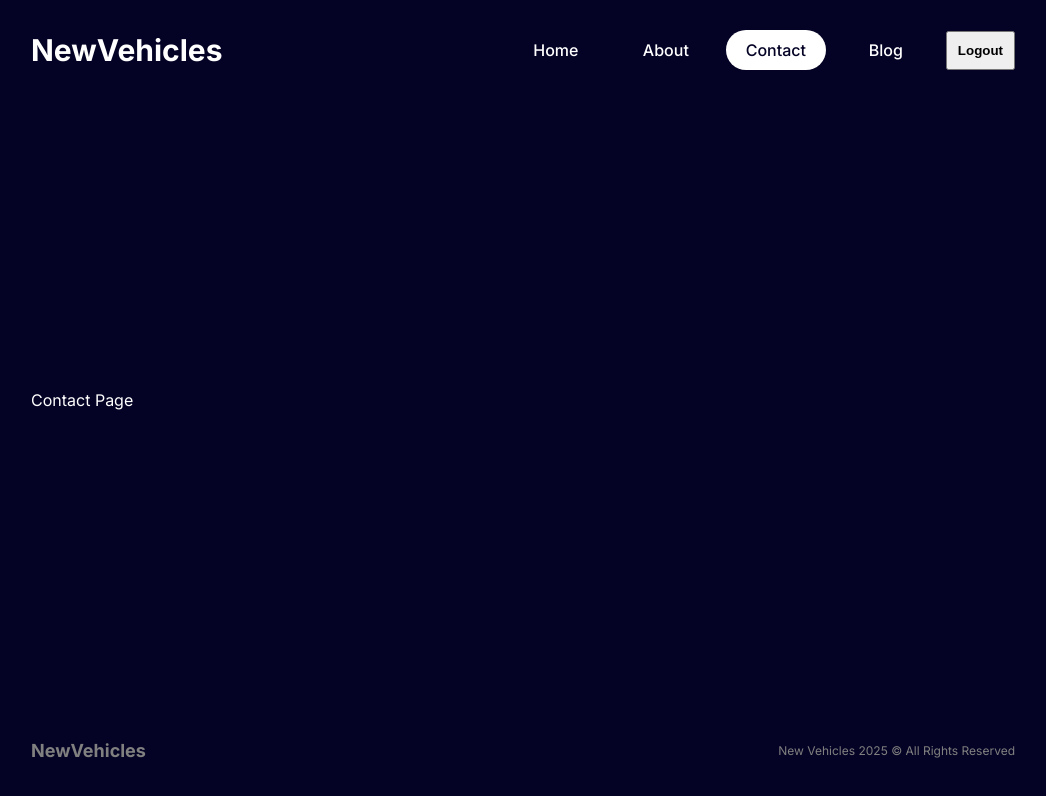
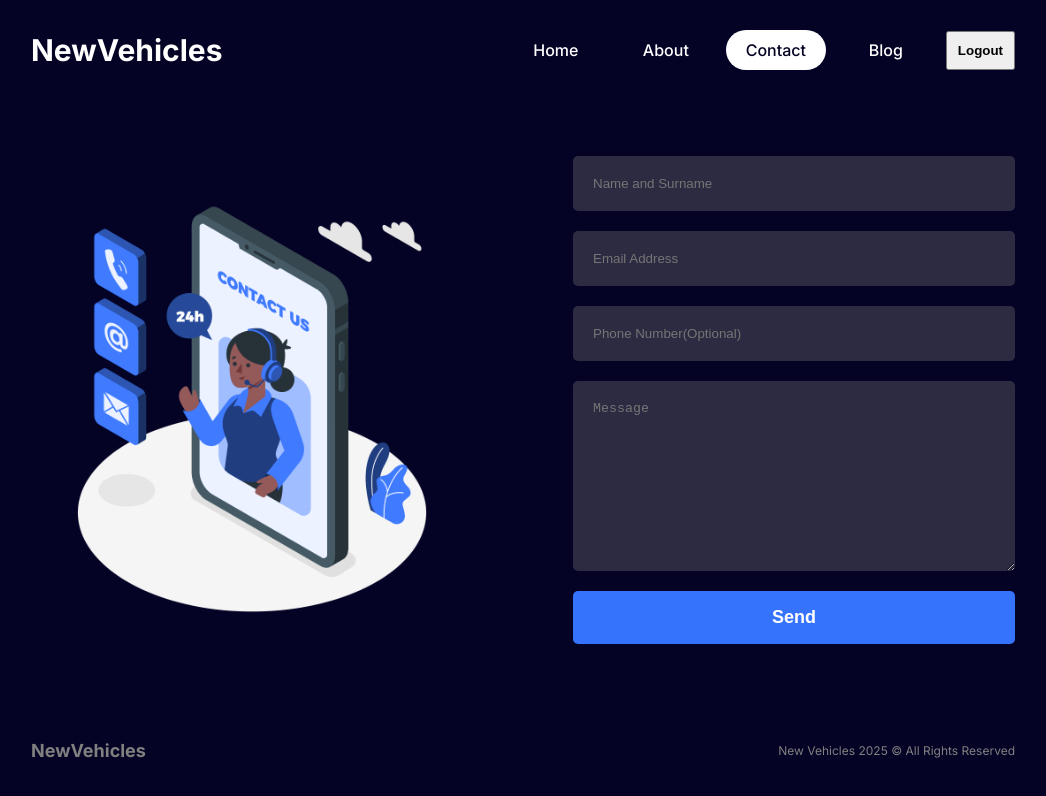
Before and after one commit to AminduBhashana/vehicle-blog-posts-site-next.js, a Next.js app: page /contact in a window 1280 px wide. Shown: the top 796 px of the page, without its empty margins (117-1163 px from the left). Built offline with nearby package versions, Linux system fonts and the light colour scheme.

Commit message:
create contact us page

```diff
--- /dev/null
+++ b/src/app/contact/contact.module.css
@@ -0,0 +1,46 @@
+.container{
+    display: flex;
+    align-items: center;
+    gap: 100px;
+}
+
+.imgContainer{
+    flex: 1;
+    position: relative;
+    height: 500px;
+}
+
+.img{
+    object-fit: contain;
+}
+
+.formContainer{
+    flex: 1;
+}
+
+.form{
+    display: flex;
+    flex-direction: column;
+    gap: 20px;
+}
+
+.form input,
+.form textarea {
+    padding: 20px;
+    border-radius: 5px;
+    border: none;
+    outline: none;
+    background-color: var(--bgSoft);
+    color: var(--text);
+}
+
+.form button {
+    padding: 16px;
+    background-color: var(--btn);
+    color: var(--text);
+    font-weight: bold;
+    font-size: 18px;
+    border: none;
+    border-radius: 5px;
+    cursor: pointer;
+}
--- a/src/app/contact/page.jsx
+++ b/src/app/contact/page.jsx
@@ -1,6 +1,28 @@
+import Image from 'next/image'
+import styles from './contact.module.css'
+
 const ContactPage = () => {
     return(
-        <div>Contact Page</div>
+        <div className={styles.container}>
+            <div className={styles.imgContainer}>
+                <Image src="/Contact.png" alt="Contact Image" fill className={styles.img} />
+            </div>
+            <div className={styles.formContainer}>
+                <form action="" className={styles.form}>
+                    <input type='text' placeholder='Name and Surname' />
+                    <input type='text' placeholder='Email Address' />
+                    <input type='text' placeholder='Phone Number(Optional)' />
+                    <textarea
+                        name=''
+                        id=''
+                        cols="30"
+                        rows="10"
+                        placeholder='Message'>
+                    </textarea>
+                    <button>Send</button>
+                </form>
+            </div>
+        </div>
     )
 }
 
```
Also changed, not shown: public/Contact.png (added).
